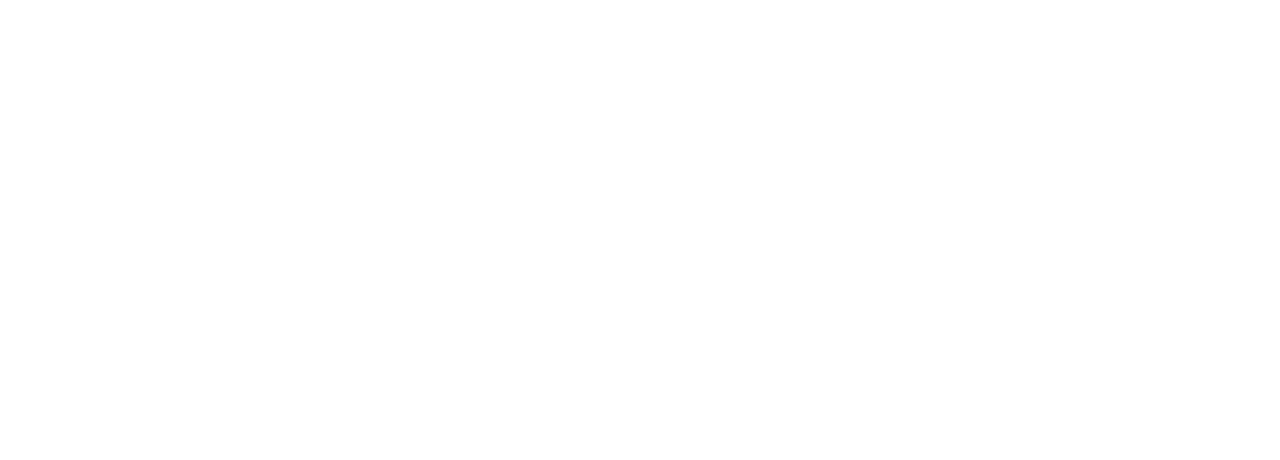
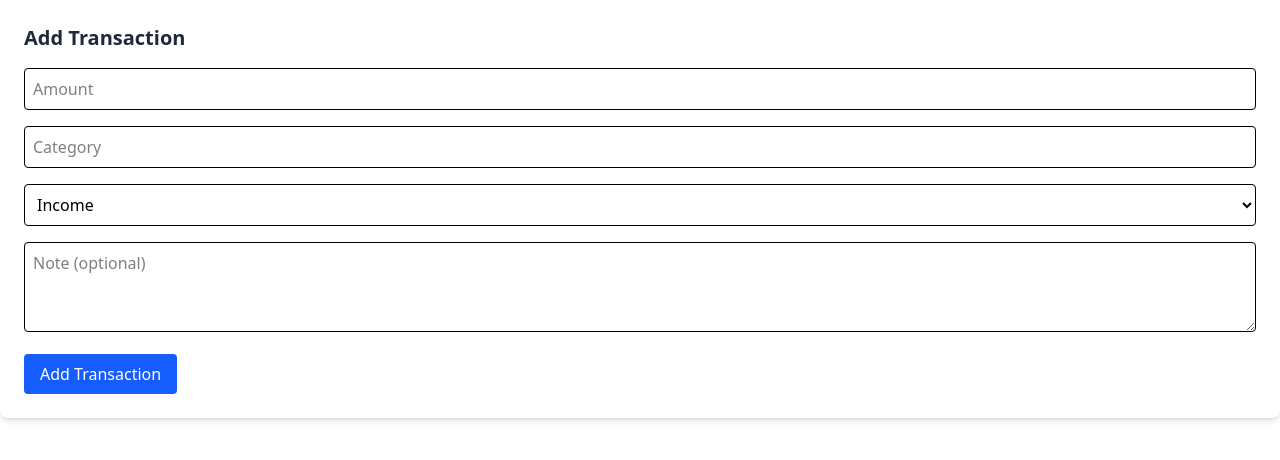
Before and after one commit to pritam2615/FinTrack, a React (Vite) app in the folder frontend/: page /add in a window 1280 px wide. Before the commit this address had no page. Shown: the top 460 px of the page. Built offline with nearby package versions, Linux system fonts and the light colour scheme.

Commit message:
Transaction form added

```diff
--- a/frontend/src/App.jsx
+++ b/frontend/src/App.jsx
@@ -1,6 +1,7 @@
 import { BrowserRouter as Router, Routes, Route } from "react-router-dom";
 import Login from "./pages/Login";
 import Signup from "./pages/Signup";
+import TransactionForm from "./components/TransactionForm";
 
 function App() {
   return (
@@ -8,6 +9,8 @@
       <Routes>
         <Route path="/login" element={<Login />} />
         <Route path="/signup" element={<Signup />}/>
+
+        <Route path="/add" element={<TransactionForm />}/>
       </Routes>
     </Router>
   );
--- /dev/null
+++ b/frontend/src/components/TransactionForm.jsx
@@ -0,0 +1,83 @@
+import { useState } from "react";
+import axiosInstance from "../services/axiosInstance";
+
+export default function TransactionForm({ onAdd }) {
+  const [form, setForm] = useState({
+    amount: "",
+    category: "",
+    type: "income", // ✅ model expects lowercase: "income" or "expense"
+    note: "",       // ✅ added optional note field
+  });
+
+  const handleChange = (e) =>
+    setForm({ ...form, [e.target.name]: e.target.value });
+
+  const handleSubmit = async (e) => {
+    e.preventDefault();
+
+    try {
+      const res = await axiosInstance.post("/api/transaction/add", form);
+
+      setForm({ amount: "", category: "", type: "income", note: "" });
+
+      onAdd && onAdd();
+    } catch (err) {
+      console.error(
+        "Error adding transaction:",
+        err.response?.data?.message || err.message
+      );
+    }
+  };
+
+  return (
+    <form onSubmit={handleSubmit} className="bg-white p-6 rounded-lg shadow-md space-y-4">
+      <h2 className="text-xl font-bold text-gray-800">Add Transaction</h2>
+
+      <input
+        type="number"
+        name="amount"
+        value={form.amount}
+        onChange={handleChange}
+        placeholder="Amount"
+        className="w-full border p-2 rounded"
+        required
+      />
+
+      <input
+        type="text"
+        name="category"
+        value={form.category}
+        onChange={handleChange}
+        placeholder="Category"
+        className="w-full border p-2 rounded"
+        required
+      />
+
+      <select
+        name="type"
+        value={form.type}
+        onChange={handleChange}
+        className="w-full border p-2 rounded"
+      >
+        <option value="income">Income</option>
+        <option value="expense">Expense</option>
+      </select>
+
+      <textarea
+        name="note"
+        value={form.note}
+        onChange={handleChange}
+        placeholder="Note (optional)"
+        className="w-full border p-2 rounded"
+        rows={3}
+      />
+
+      <button
+        type="submit"
+        className="bg-blue-600 text-white py-2 px-4 rounded hover:bg-blue-700 transition"
+      >
+        Add Transaction
+      </button>
+    </form>
+  );
+}
--- a/frontend/src/pages/Login.jsx
+++ b/frontend/src/pages/Login.jsx
@@ -1,9 +1,11 @@
 import { useState } from "react";
+import { useNavigate } from "react-router-dom";
 import AuthFormWrapper from "../components/AuthFormWrapper";
 import axiosInstance from "../services/axiosInstance";
 
 export default function Login() {
   const [form, setForm] = useState({ email: "", password: "" });
+  const navigate = useNavigate();
 
   const handleChange = (e) =>
     setForm({ ...form, [e.target.name]: e.target.value });
@@ -18,6 +20,7 @@
     });
 
     console.log("Logged in user:", res.data);
+    navigate("/");
   } catch (err) {
     console.error("Login failed:", err.response?.data?.message);
   }
--- a/frontend/src/pages/Signup.jsx
+++ b/frontend/src/pages/Signup.jsx
@@ -16,6 +16,7 @@
       email: form.email,
       password: form.password,
     });
+    navigate("/login");
   };
 
   return (
```
Also changed, not shown: frontend/src/components/TransactionList.jsx (added).
